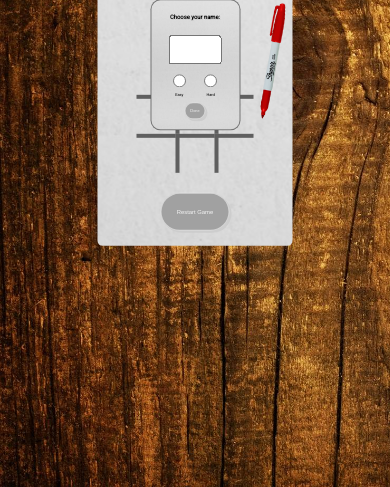
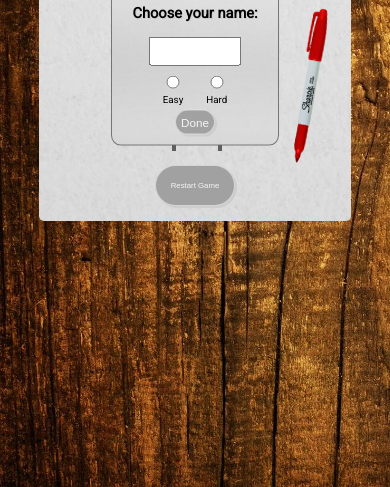
Before and after one commit to diogofcr/tictactoe, a plain HTML site: page index.html in a window 390 px wide. Shown: the part 357-844 px from the top of the page. Drawn offline with Linux system fonts and the light colour scheme.

Commit message:
Media query

```diff
--- a/index.html
+++ b/index.html
@@ -3,17 +3,17 @@
 <head>
   <meta charset="utf-8">
   <link rel="icon" href="images/favicon.png" type="image/x-icon">
-	<link rel="stylesheet" href="styles.css">
+  <link rel="stylesheet" href="styles.css">
+  <meta content="width=device-width, initial-scale=1" name="viewport" />
   <title>Tic Tac Toe</title>
 </head>
 <body>
   <link href='https://fonts.googleapis.com/css?family=Roboto' rel='stylesheet'>
   <div id="bg-image"></div>
   <main id="main">
-    <div id="all">
     <h1>TIC TAC TOE</h1>
     <img id="pen" src="images/pen.png">
-    <div id="scoreboard">
+    <div id="scoreboard" class="score">
       <div id="player1">
       </div>
       <div id="player2">
@@ -21,7 +21,6 @@
     </div>
     <div id="gameboard"></div>
     <button id="restart" onclick="game.reset()">Restart Game</button>
-    </div>
   </main>
 
 
--- a/scripts.js
+++ b/scripts.js
@@ -157,6 +157,7 @@ const displayController = (() => {
                 (easyinput.checked) ? game.difficulty = "easy" : game.difficulty = "hard"; //If easy is checked set game.difficulty to easy, if not set it to hard
                 choose.remove(); //Remove the choose div
                 startGame(); //Add the scoreboard
+                document.getElementById("scoreboard").classList.add('after');
                 game.start();
             }
         });
@@ -278,7 +279,7 @@ const game = (() => {
 const AI = (() => {
     let _timer;
     const play = (player) => {
-        _timer = (game.difficulty==="easy") ? setTimeout(()=> {playRandom(player)}, 1500) : (playSmart(player))();
+        _timer = (game.difficulty==="easy") ? setTimeout(()=> {playRandom(player)}, 1500) : setTimeout(()=> {playSmart(player)}, 0);
     };
 
     const stopTimer = () => {
@@ -308,7 +309,6 @@ const AI = (() => {
 
         const options = getOptions(currentgameboard); //Makes an array listing all possible solutions where he can place his symbol
         if (options.length === 9) return playRandom(player); //If start of game choose random
-
         else {
             const choice = minimax(currentgameboard,player);
             let cell = document.getElementById(choice.position); //Gets the html element which has the ID of our choice
--- a/styles.css
+++ b/styles.css
@@ -32,7 +32,6 @@ body {
 main {
     text-align: center;
     background: url("images/white-paper-texture.jpg");
-    width: 50vw;
     border-radius: 5px;
     position: absolute;
     left: 50%;
@@ -48,9 +47,7 @@ h1 {
 
 #pen {
     position: absolute;
-    width: 30vw;
     z-index: 3;
-    transform: rotate(-80deg) translate(-50%,100%);
 }
 
 #gameboard {
@@ -58,10 +55,7 @@ h1 {
     grid-template-rows: repeat(var(--grid-rows), 1fr);
     grid-template-columns: repeat(var(--grid-cols), 1fr);
     grid-gap: 0px;
-    width: 30vw;
-    height: 30vw;
     margin: auto;
-    padding: 20px;
 }
 
 .grid-item {
@@ -158,7 +152,7 @@ h1 {
     margin: 1em;
 }
 
-#player1,#player2 p {
+#player1 p,#player2 p {
     font-size: 1vw;
 }
 
@@ -191,15 +185,80 @@ h1 {
 
 #restart:hover, #done:hover {
     background-color:#5a5a5a;
-  }
+}
 
 @keyframes appear {
     0%   {width: 0;height: 0;font-size: 0;}
     100% {width: 25vw;height: 25vw;font-size: 1.5vw;}
-  }
+}
 
-  @keyframes flash {
+@keyframes flash {
     0%   {box-shadow: none;}
     50% {box-shadow: 1px 1px #00cc00;}
     100% {box-shadow: none;}
-  }
+}
+
+
+main {
+    width: 50vw;
+}
+#gameboard {
+    width: 30vw;
+    height: 30vw;
+    padding: 20px;
+}
+#pen {
+    width: 30vw;
+    transform: rotate(-80deg) translate(-50%,100%);
+}
+
+@media only screen and (max-width: 768px) and (orientation: portrait){
+    main {
+        width: 80vw;
+        height: 80vw;
+        display: flex;
+        flex-flow: column nowrap;
+        justify-content: center;
+        align-items: center;
+    }
+
+    #gameboard {
+        width: 35vw;
+        height: 35vw;
+        padding-bottom: 5px;
+        margin-top: -15px;
+    }
+
+    #pen {
+        width: 40vw;
+        transform: rotate(-80deg) translate(0%,300%);
+    }
+    #restart {
+        font-size: 2vw;
+    }
+    h1 {
+        margin-top: 8px;
+        color: black;
+        font-size: 2em;
+    }
+    .score {
+        margin: -30px;
+    }
+    .after {
+        margin: -10px;
+    }
+    #player1 p,#player2 p {
+        font-size: 2vw;
+    }
+    #choosename {
+        width: 40vw;
+        font-size: 2.5vw;
+    }
+    #choosename button {
+        font-size: 3vw;
+    }
+
+
+@media only screen and (min-width: 768px) {
+
+}
```
